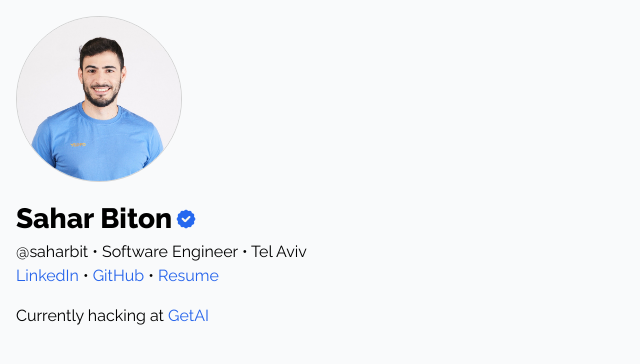
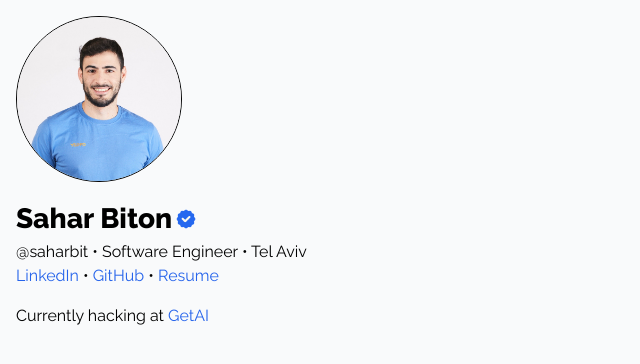
Before and after one commit to saharbit/my-portfolio, a React (Create React App) app: page / in a window 1280 px wide. Shown: the top 364 px of the page, without its empty margins (0-640 px from the left). Built offline with nearby package versions, Linux system fonts and the light colour scheme.

Commit message:
Black border

```diff
--- a/src/App.scss
+++ b/src/App.scss
@@ -46,7 +46,7 @@ h2 {
 
 .profile-picture {
   width: 166px;
-  border: 1px solid lightgray;
+  border: 1px solid black;
 }
 
 .header {
```
Also changed, not shown: src/index.scss (+13 -3 lines).
